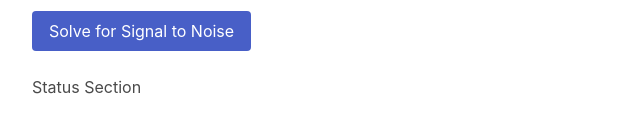
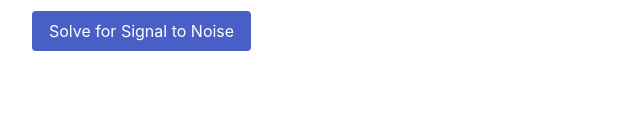
Before and after one commit to saltastroops/nir-simulator, a React (Vite) app in the folder react/: page / in a window 1280 px wide. Both pictures are taken after a click on the link "Make an Exposure". Shown: the part 598-730 px from the top of the page, without its empty margins (0-640 px from the left). Built offline with nearby package versions, Linux system fonts and the light colour scheme.

Commit message:
Conflicts fix

```diff
--- a/react/src/components/exposure/ExposurePanel.tsx
+++ b/react/src/components/exposure/ExposurePanel.tsx
@@ -78,7 +78,7 @@ export function ExposurePanel({ setup, update }: Props) {
             </div>
           </div>
           <div className="columns">
-            <div className="column">Status Section</div>
+            <div className="column"></div>
           </div>
         </div>
         {/* Plot Section */}
```
